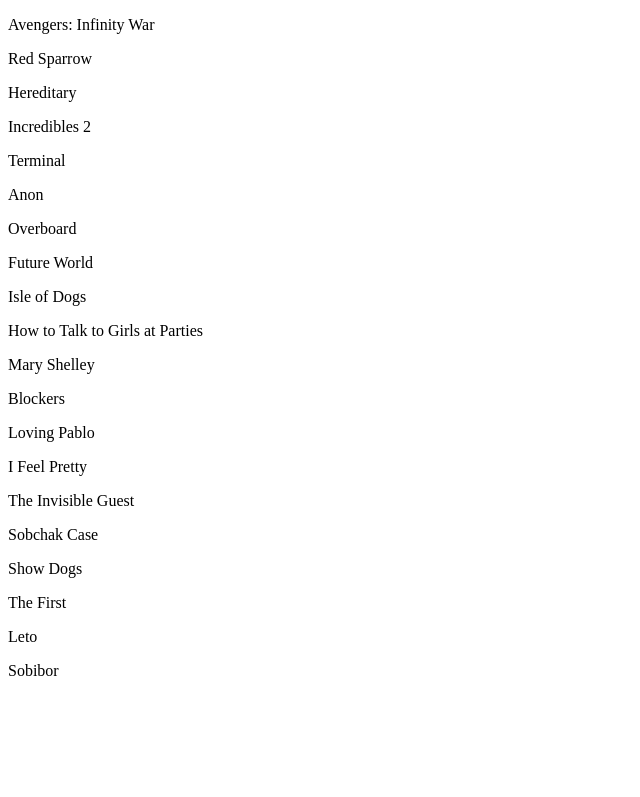
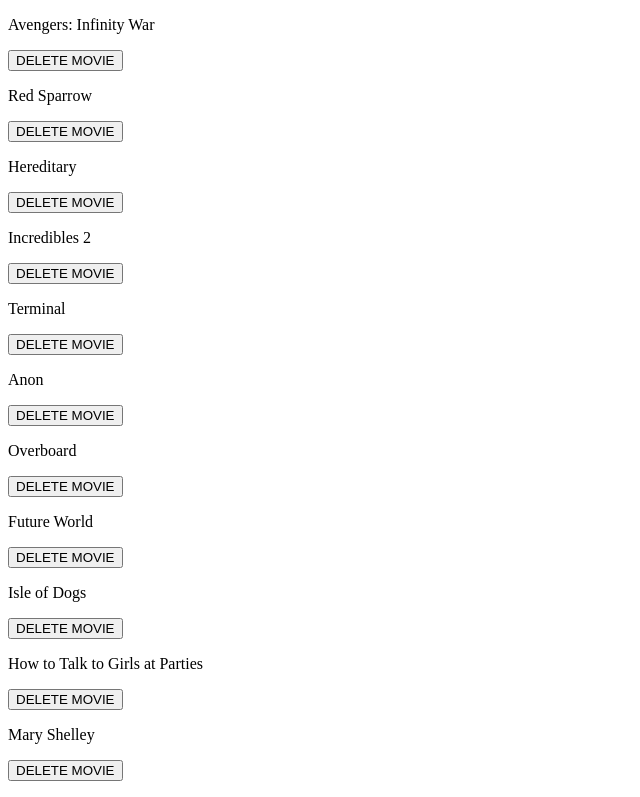
Before and after one commit to Natalina27/react-warrior-10days, a React (Create React App) app: page / in a window 1280 px wide. Shown: the top 797 px of the page, without its empty margins (0-640 px from the left). Built offline with nearby package versions, Linux system fonts and the light colour scheme.

Commit message:
day 4 reconciliation added Delete movie button

```diff
--- a/src/Components/App/App.jsx
+++ b/src/Components/App/App.jsx
@@ -12,7 +12,16 @@ class App extends React.Component {
     render() {
         console.log(this);
         return (
-            <div>{this.state.movies.map((movie) => <p>{movie.title}</p>)}</div>
+            <div>
+                {this.state.movies.map((movie) => {
+                            return (
+                                <div>
+                                    <p>{movie.title}</p>
+                                    <button> DELETE MOVIE</button>
+                                </div>
+                            )})
+                }
+            </div>
         )
     }
 }
```
